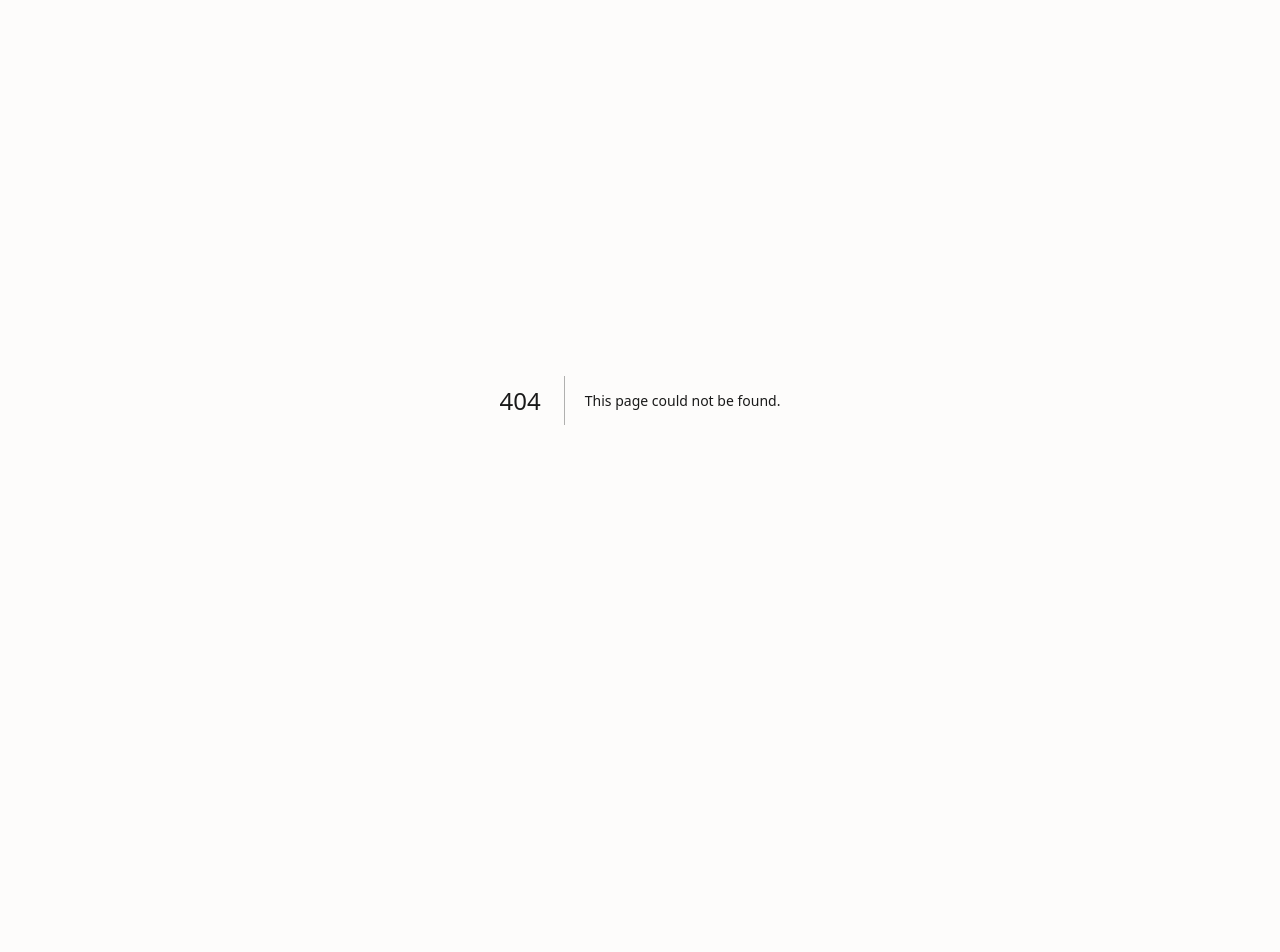
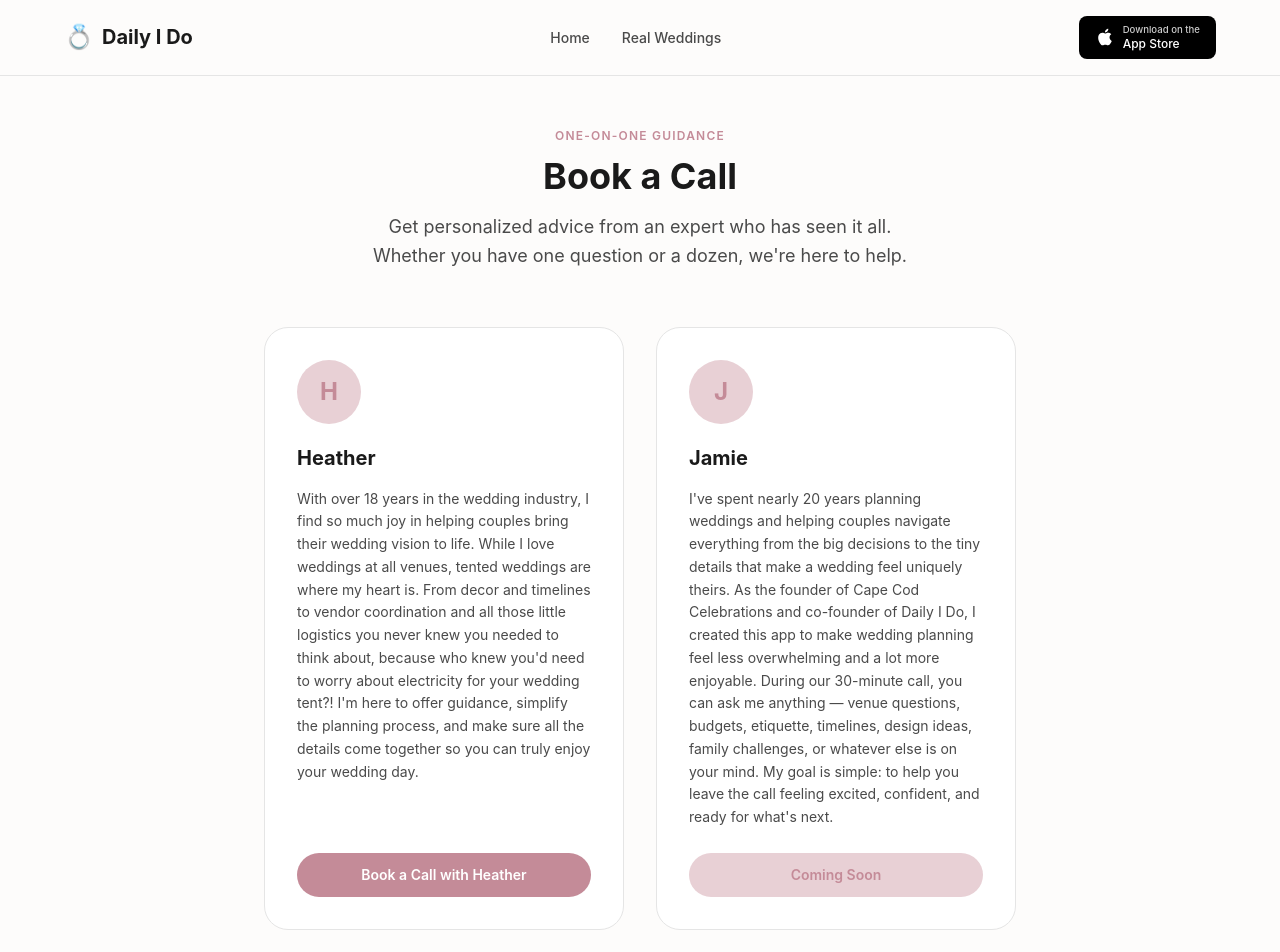
Before and after one commit to dailyido/website, a Next.js app: page /book-a-call in a window 1280 px wide. Before the commit this address had no page. Shown: the top 952 px of the page. Before the commit the page ends 800 px from the top, so only its background shows below. Built offline with nearby package versions, Linux system fonts and the light colour scheme.

Commit message:
Add book-a-call page with Heather and Jamie expert bios
Co-Authored-By: Claude Sonnet 4.6 <noreply@anthropic.com>

```diff
--- /dev/null
+++ b/app/book-a-call/page.tsx
@@ -0,0 +1,86 @@
+import Navigation from '@/components/Navigation'
+import Footer from '@/components/Footer'
+
+export const metadata = {
+  title: 'Book a Call | Daily I Do',
+  description: 'Book a one-on-one call with one of our wedding planning experts. Get personalized guidance on venues, budgets, timelines, and more.',
+}
+
+const experts = [
+  {
+    name: 'Heather',
+    initials: 'H',
+    bio: 'With over 18 years in the wedding industry, I find so much joy in helping couples bring their wedding vision to life. While I love weddings at all venues, tented weddings are where my heart is. From decor and timelines to vendor coordination and all those little logistics you never knew you needed to think about, because who knew you\'d need to worry about electricity for your wedding tent?! I\'m here to offer guidance, simplify the planning process, and make sure all the details come together so you can truly enjoy your wedding day.',
+    calendlyUrl: 'https://calendly.com/heather-capecodcelebrations',
+  },
+  {
+    name: 'Jamie',
+    initials: 'J',
+    bio: "I've spent nearly 20 years planning weddings and helping couples navigate everything from the big decisions to the tiny details that make a wedding feel uniquely theirs. As the founder of Cape Cod Celebrations and co-founder of Daily I Do, I created this app to make wedding planning feel less overwhelming and a lot more enjoyable. During our 30-minute call, you can ask me anything — venue questions, budgets, etiquette, timelines, design ideas, family challenges, or whatever else is on your mind. My goal is simple: to help you leave the call feeling excited, confident, and ready for what's next.",
+    calendlyUrl: '', // TODO: add Jamie's Calendly link
+  },
+]
+
+export default function BookACall() {
+  return (
+    <>
+      <Navigation />
+
+      <section className="pt-[calc(3rem+80px)] pb-20">
+        <div className="max-w-[800px] mx-auto px-6">
+
+          {/* Header */}
+          <div className="text-center mb-14">
+            <p className="text-xs font-semibold text-accent uppercase tracking-widest mb-3">One-on-One Guidance</p>
+            <h1 className="text-4xl font-bold text-[#1a1a1a] mb-4">Book a Call</h1>
+            <p className="text-[#4a4a4a] text-lg leading-relaxed max-w-[560px] mx-auto">
+              Get personalized advice from an expert who has seen it all. Whether you have one question or a dozen, we're here to help.
+            </p>
+          </div>
+
+          {/* Expert Cards */}
+          <div className="grid grid-cols-1 md:grid-cols-2 gap-8">
+            {experts.map((expert) => (
+              <div
+                key={expert.name}
+                className="bg-white rounded-3xl border border-[#e5e5e5] p-8 flex flex-col"
+              >
+                {/* Avatar */}
+                <div className="w-16 h-16 rounded-full bg-accent-light flex items-center justify-center mb-5">
+                  <span className="text-accent text-2xl font-bold">{expert.initials}</span>
+                </div>
+
+                {/* Name */}
+                <h2 className="text-xl font-bold text-[#1a1a1a] mb-4">{expert.name}</h2>
+
+                {/* Bio */}
+                <p className="text-[#4a4a4a] leading-relaxed text-sm flex-1 mb-6">
+                  {expert.bio}
+                </p>
+
+                {/* CTA */}
+                {expert.calendlyUrl ? (
+                  <a
+                    href={expert.calendlyUrl}
+                    target="_blank"
+                    rel="noopener noreferrer"
+                    className="inline-flex items-center justify-center gap-2 bg-accent hover:bg-accent-dark text-white font-semibold px-6 py-3 rounded-full transition-colors text-sm"
+                  >
+                    Book a Call with {expert.name}
+                  </a>
+                ) : (
+                  <span className="inline-flex items-center justify-center gap-2 bg-accent-light text-accent font-semibold px-6 py-3 rounded-full text-sm cursor-default">
+                    Coming Soon
+                  </span>
+                )}
+              </div>
+            ))}
+          </div>
+
+        </div>
+      </section>
+
+      <Footer />
+    </>
+  )
+}
```
